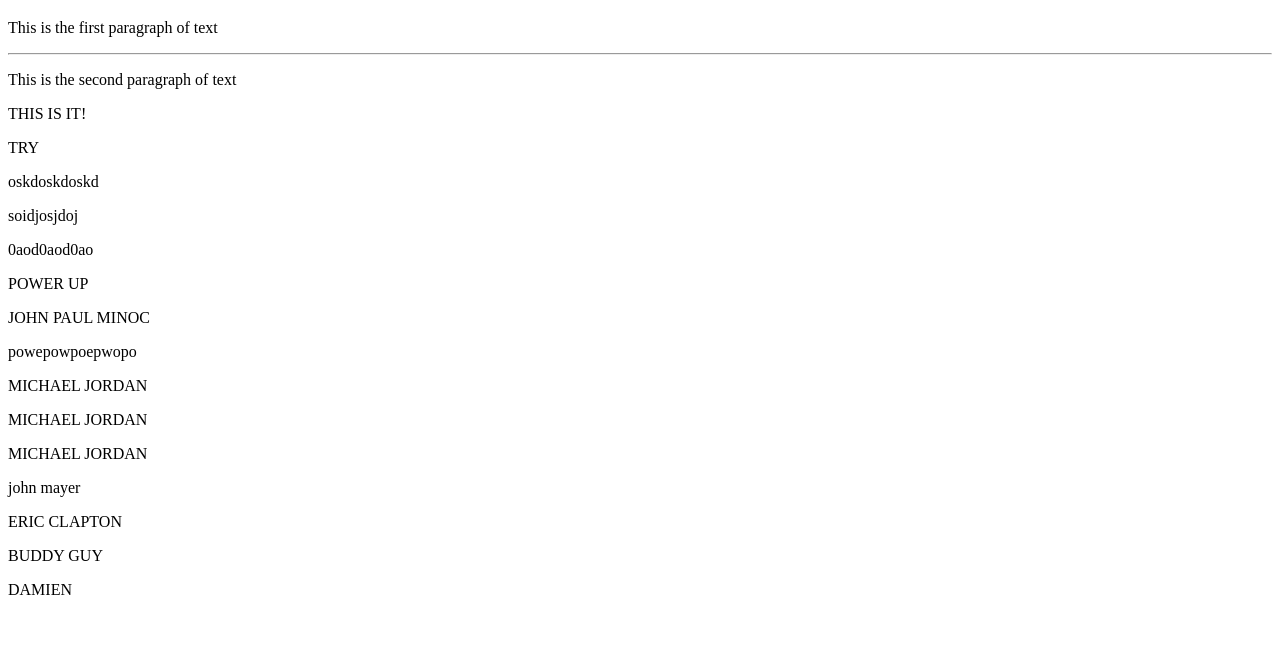
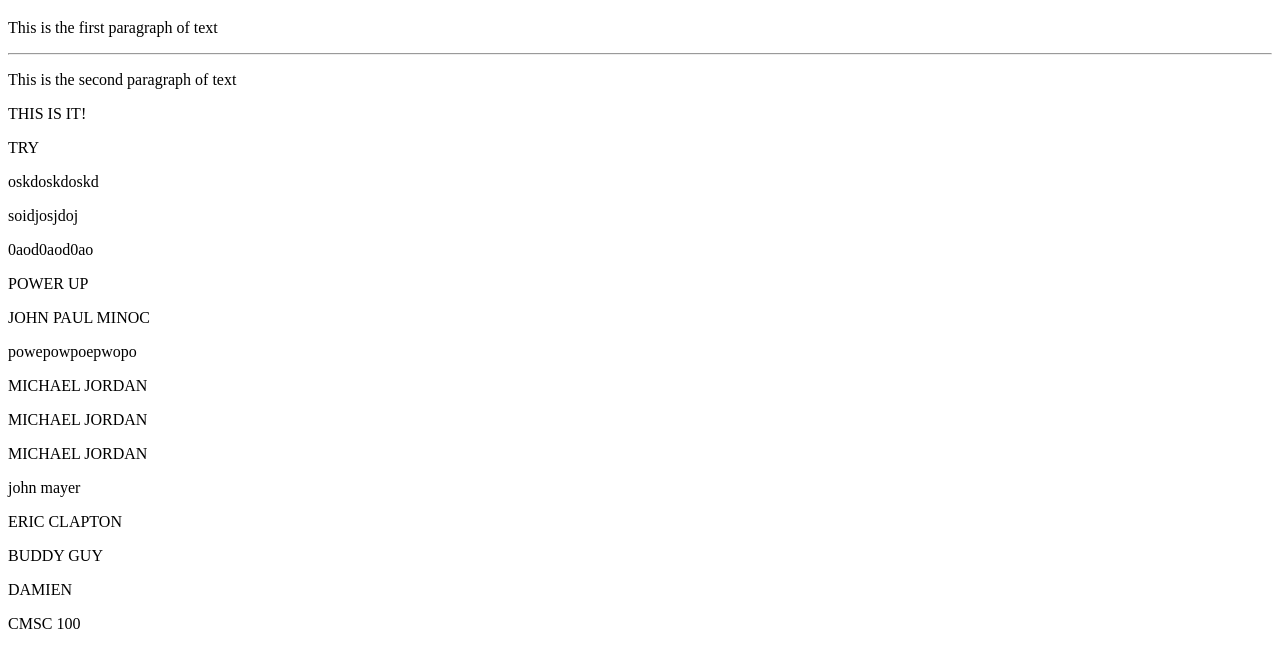
Before and after one commit to johnpaulminoc/minocexer2, a plain HTML site: page index.html in a window 1280 px wide. Shown: the part 61-728 px from the top of the page. Drawn offline with Linux system fonts and the light colour scheme.

Commit message:
try try TRY try U MMM STj CLAPTON GUY 100

```diff
--- a/index.html
+++ b/index.html
@@ -26,6 +26,7 @@
     <p>ERIC CLAPTON</p>
     <p>BUDDY GUY</p>
     <p>DAMIEN</P>
+    <p>CMSC 100</p>
 
 
   </body>
```
